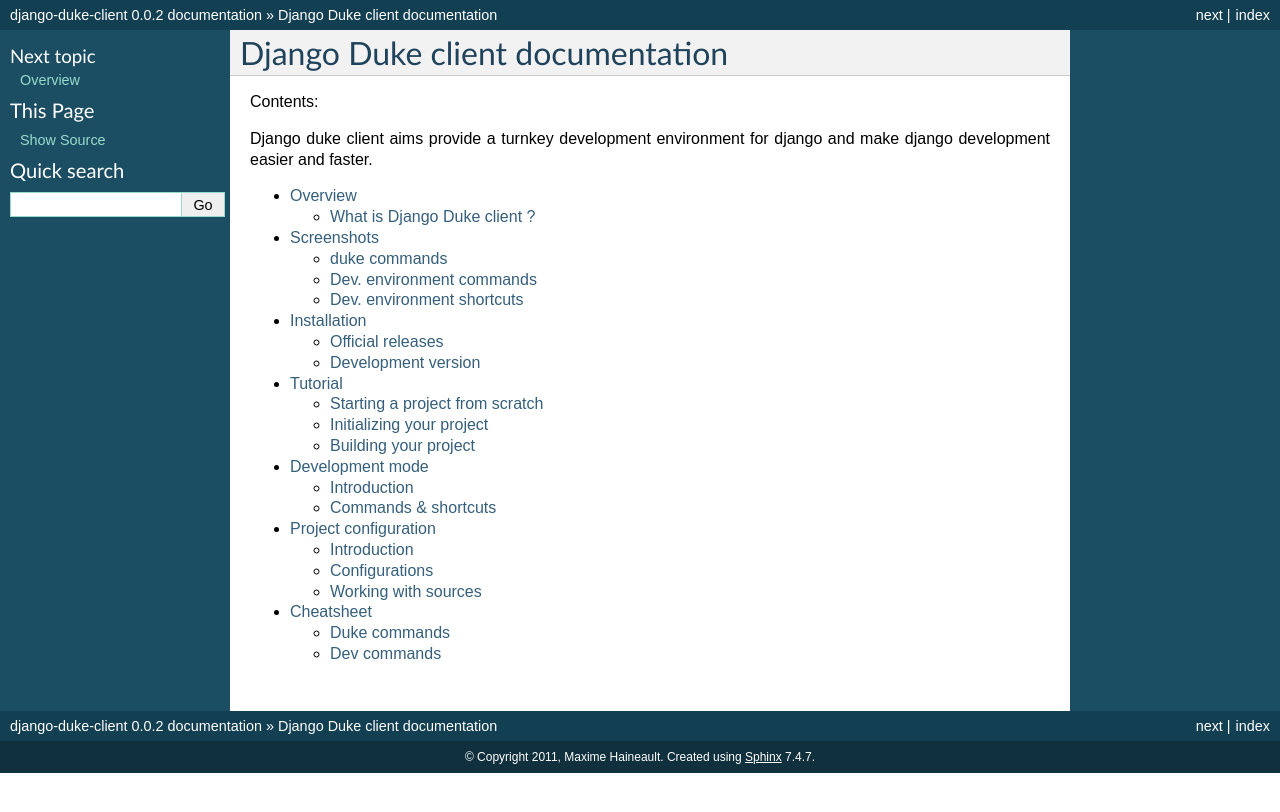
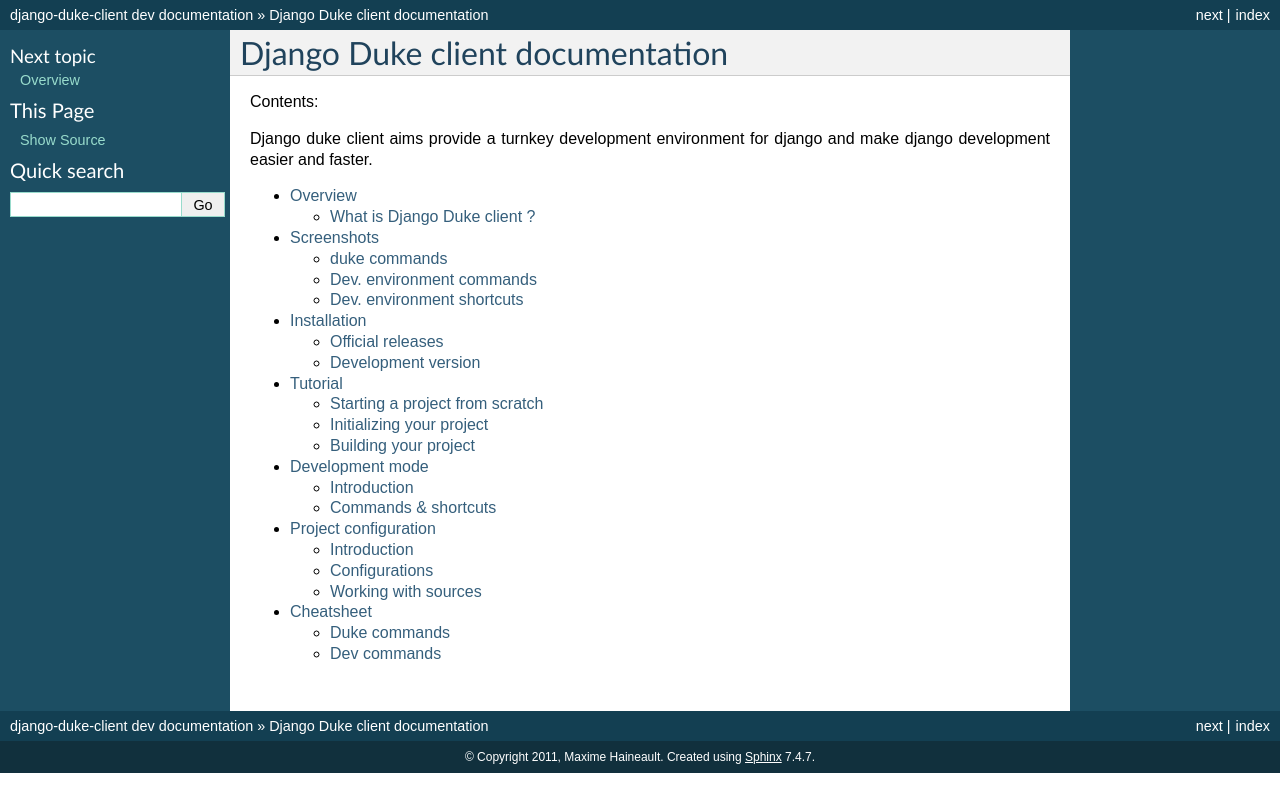
Before and after one commit to h3/django-duke-client, a Sphinx documentation site: the page built from docs/index.rst, in a window 1280 px wide. Shown: the top 812 px of the page. Built offline with Sphinx 7.4.7, drawn with Linux system fonts in a browser that asks for light colours.

Commit message:
Chabged documentation version to dev

```diff
--- a/docs/conf.py
+++ b/docs/conf.py
@@ -50,7 +50,7 @@
 # The short X.Y version.
 version = '0.0'
 # The full version, including alpha/beta/rc tags.
-release = '0.0.2'
+release = 'dev'
 
 # The language for content autogenerated by Sphinx. Refer to documentation
 # for a list of supported languages.
```
